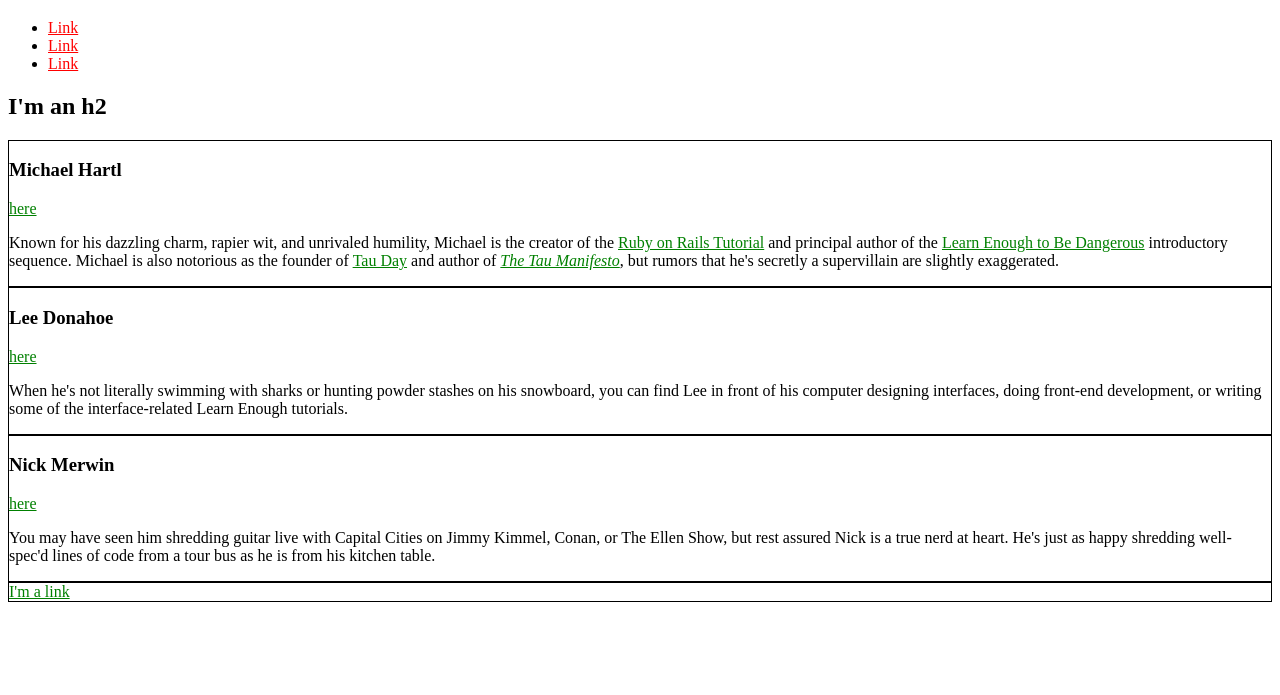
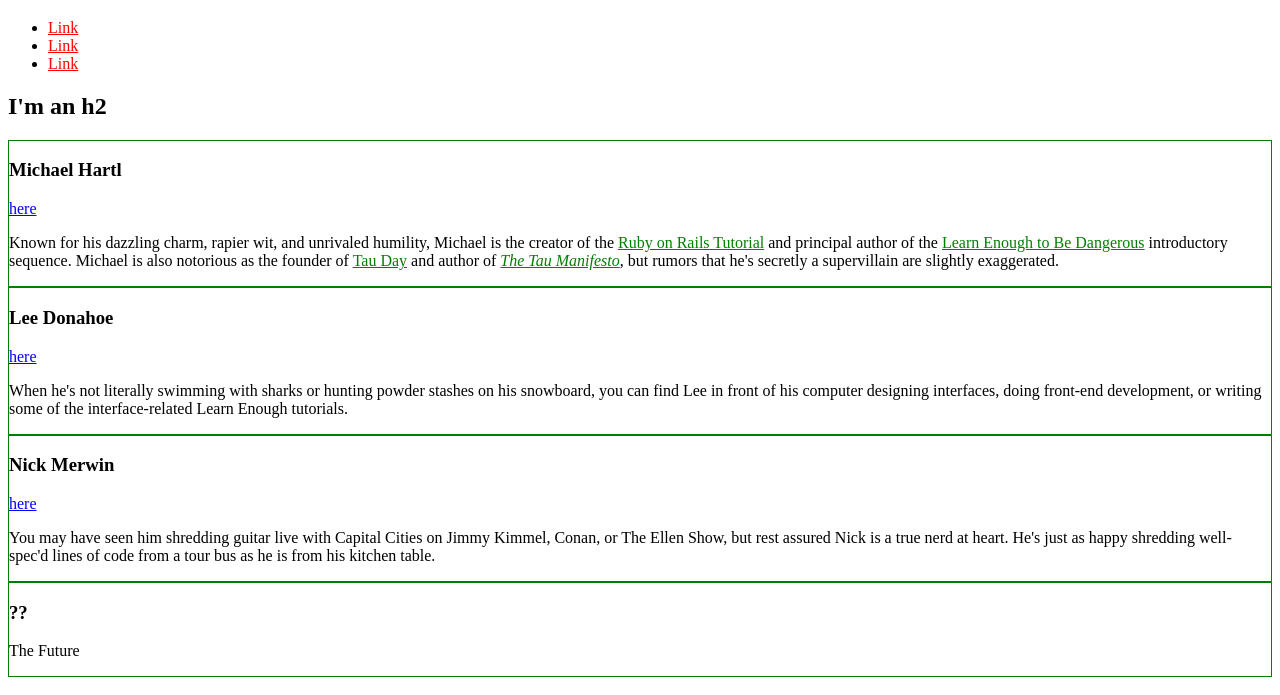
Before and after one commit to LandonSyn/sample_css, a plain HTML site: page index.html in a window 1280 px wide. Shown: the part 61-756 px from the top of the page. Drawn offline with Linux system fonts and the light colour scheme.

Commit message:
Add cool stuff

```diff
--- a/index.html
+++ b/index.html
@@ -4,13 +4,25 @@
     <title>Test Page: Don't Panic</title>
     <meta charset="utf-8">
     <style>
+      /*GORGEOUS STYLING TO FOLLOW html{background:red;}*/
+      /* GLOBAL STYLES */
       a {
         color: red;
       }
-      .bio-box {
+      div.bio-box {
+        border: 1px solid green;
+      }
+
+      /* SOCIAL STYLES */
+      .social-link {
+        color: blue;
+      }
+
+      /* BIO STYLES */
+      ;.bio-box {
         border: 1px solid black;
       }
-      .bio-box a {
+      .bio-copy a {
         color: green;
       }
     </style>
@@ -31,7 +43,8 @@
     <h2>I'm an h2</h2>
     <div class="bio-box">
       <h3>Michael Hartl</h3>
-      <a href="http://twitter.com/mhartl">here</a>
+      <a href="http://twitter.com/mhartl" class="social-link">here</a>
+      <div class="bio-copy">
       <p>
         Known for his dazzling charm, rapier wit, and unrivaled humility,
         Michael is the creator of the <a href="http://railstutorial.org/">Ruby on Rails Tutorial</a> and principal author of the <a href="https://learnenough.com/">
@@ -43,16 +56,20 @@
         are slightly exaggerated.
       </p>
       </div>
+    </div>
     <div class="bio-box">
       <h3>Lee Donahoe</h3>
-      <a href="https://twitter.com/leedonahoe">here</a>
+      <a href="https://twitter.com/leedonahoe" class="social-link">here</a>
+      <div class="bio-copy">
         <p>
           When he's not literally swimming with sharks or hunting powder stashes on his snowboard, you can find Lee in front of his computer designing interfaces, doing front-end development, or writing some of the interface-related Learn Enough tutorials.
         </p>
       </div>
-    <div class="bio-box";>
+    </div>
+    <div class="bio-box">
       <h3>Nick Merwin</h3>
-      <a href="https://twitter.com/nickmerwin">here</a>
+      <a href="https://twitter.com/nickmerwin" class="social-link">here</a>
+      <div class="bio-copy">
           <p>
             You may have seen him shredding guitar live with Capital Cities on Jimmy
             Kimmel, Conan, or The Ellen Show, but rest assured Nick is a true nerd at
@@ -60,8 +77,12 @@
             bus as he is from his kitchen table.
           </p>
         </div>
-    <div class="bio-box alert">
-      <a href="http://example.com/">I'm a link</a>
+    </div>
+    <div class="bio-box">
+      <h3>??</h3>
+      <p>
+        The Future
+      </p>
     </div>
   </body>
 </html>
```
Lines whose indentation alone changed are shown as unchanged.
